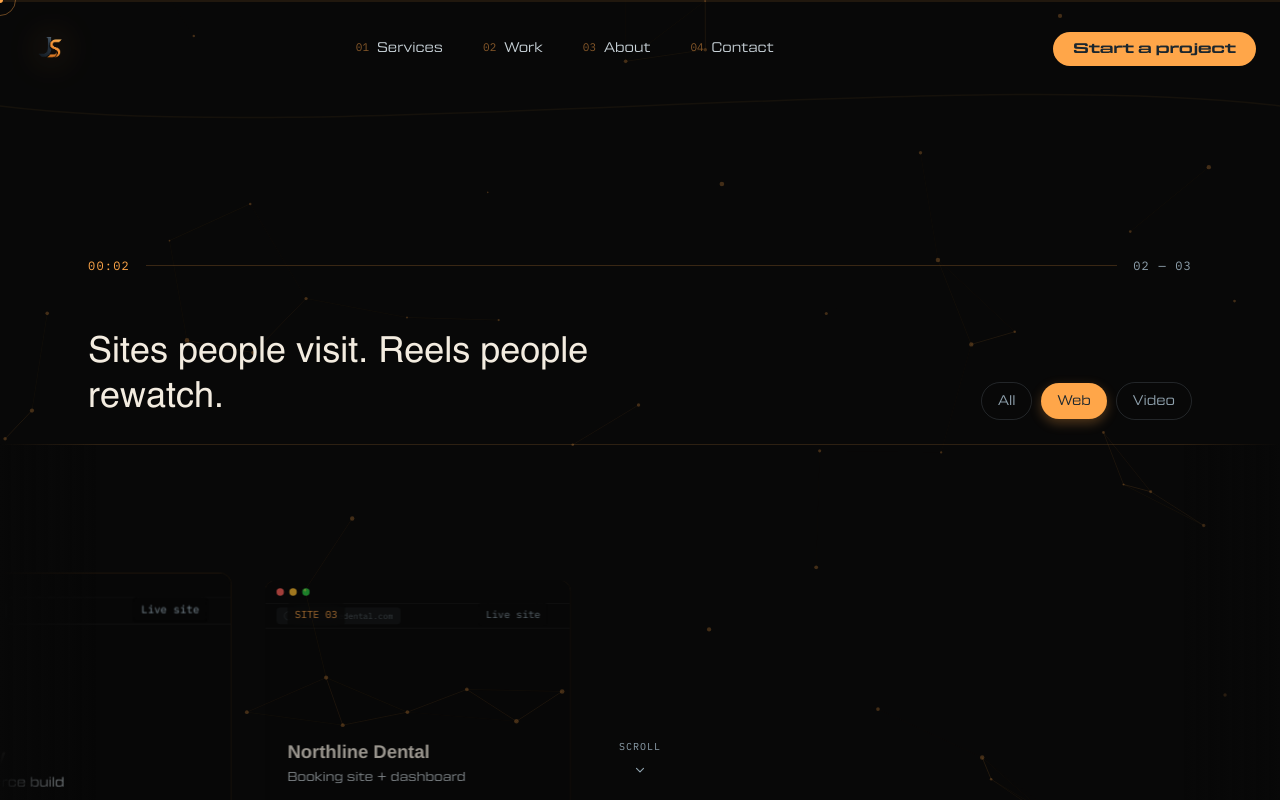
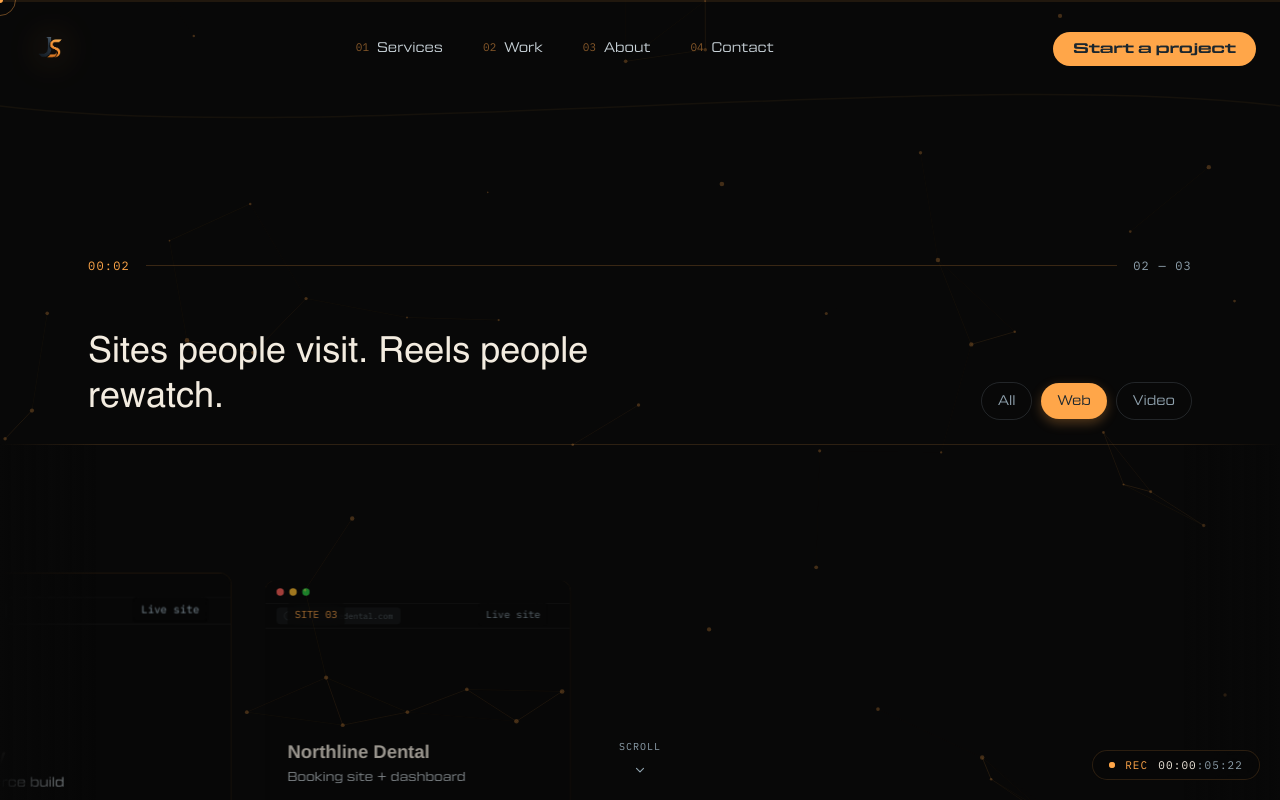
Before and after one commit to JaaniStudio/jaanistudio, a Next.js app: page / in a window 1280 px wide. Both pictures are taken after a click on the button "Web". Shown: the part 2468-3268 px from the top of the page. Built offline with nearby package versions, Linux system fonts and the light colour scheme.

Commit message:
add new feature timecode hud

```diff
--- /dev/null
+++ b/app/components/TimecodeHud.tsx
@@ -0,0 +1,85 @@
+'use client';
+
+import { useEffect, useState } from 'react';
+
+const CHAPTERS: { id: string; label: string }[] = [
+  { id: 'top', label: '00:00' },
+  { id: 'services', label: '00:01' },
+  { id: 'work', label: '00:02' },
+  { id: 'about', label: '00:03' },
+  { id: 'team', label: '00:04' },
+  { id: 'contact', label: '00:05' },
+  { id: 'outro', label: '00:06' },
+];
+
+function pad(n: number) {
+  return String(n).padStart(2, '0');
+}
+
+export default function TimecodeHud() {
+  const [label, setLabel] = useState('00:00');
+  const [sec, setSec] = useState(0);
+  const [frame, setFrame] = useState(0);
+
+  useEffect(() => {
+    if (typeof window === 'undefined') return;
+    if (!window.matchMedia('(min-width: 768px)').matches) return;
+
+    const probe = window.innerHeight * 0.4;
+    let activeLabel = CHAPTERS[0].label;
+    let chapterStart = performance.now();
+    let rafId = 0;
+
+    const pickChapter = () => {
+      let current = CHAPTERS[0].label;
+      for (const chapter of CHAPTERS) {
+        const el = document.getElementById(chapter.id);
+        if (!el) continue;
+        if (el.getBoundingClientRect().top <= probe) current = chapter.label;
+      }
+      return current;
+    };
+
+    const onScroll = () => {
+      const next = pickChapter();
+      if (next !== activeLabel) {
+        activeLabel = next;
+        chapterStart = performance.now();
+        setLabel(next);
+      }
+    };
+
+    const tick = (now: number) => {
+      const elapsed = now - chapterStart;
+      setSec(Math.floor(elapsed / 1000) % 60);
+      setFrame(Math.floor(elapsed / 33.366) % 30);
+      rafId = requestAnimationFrame(tick);
+    };
+
+    window.addEventListener('scroll', onScroll, { passive: true });
+    onScroll();
+    rafId = requestAnimationFrame(tick);
+
+    return () => {
+      window.removeEventListener('scroll', onScroll);
+      cancelAnimationFrame(rafId);
+    };
+  }, []);
+
+  return (
+    <div
+      aria-hidden
+      className="pointer-events-none fixed bottom-5 right-5 z-40 hidden items-center gap-2.5 rounded-full border border-[#FFA649]/15 bg-[#080808]/70 px-4 py-1.5 font-mono text-[11px] tracking-widest text-[#8FA1AD] backdrop-blur-md md:flex"
+    >
+      <span className="relative flex h-1.5 w-1.5">
+        <span className="absolute inline-flex h-full w-full animate-ping rounded-full bg-[#FFA649] opacity-60" />
+        <span className="relative inline-flex h-1.5 w-1.5 rounded-full bg-[#FFA649]" />
+      </span>
+      <span className="text-[#FFA649]">REC</span>
+      <span className="text-[#F3ECE0]">
+        {label}
+        <span className="text-[#8FA1AD]">:{pad(sec)}:{pad(frame)}</span>
+      </span>
+    </div>
+  );
+}
```
